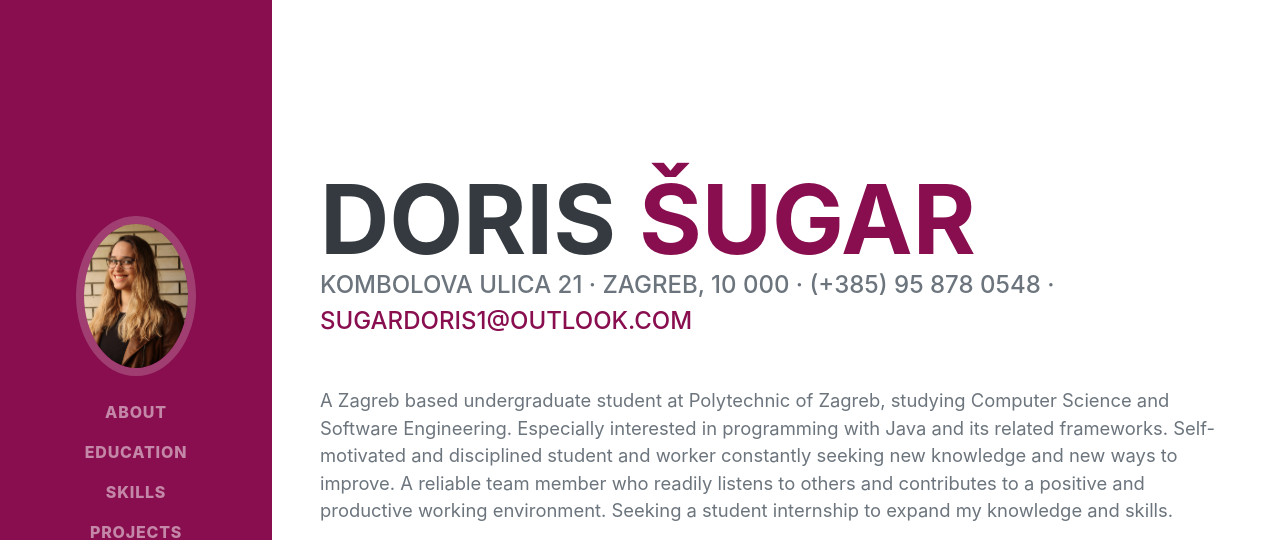
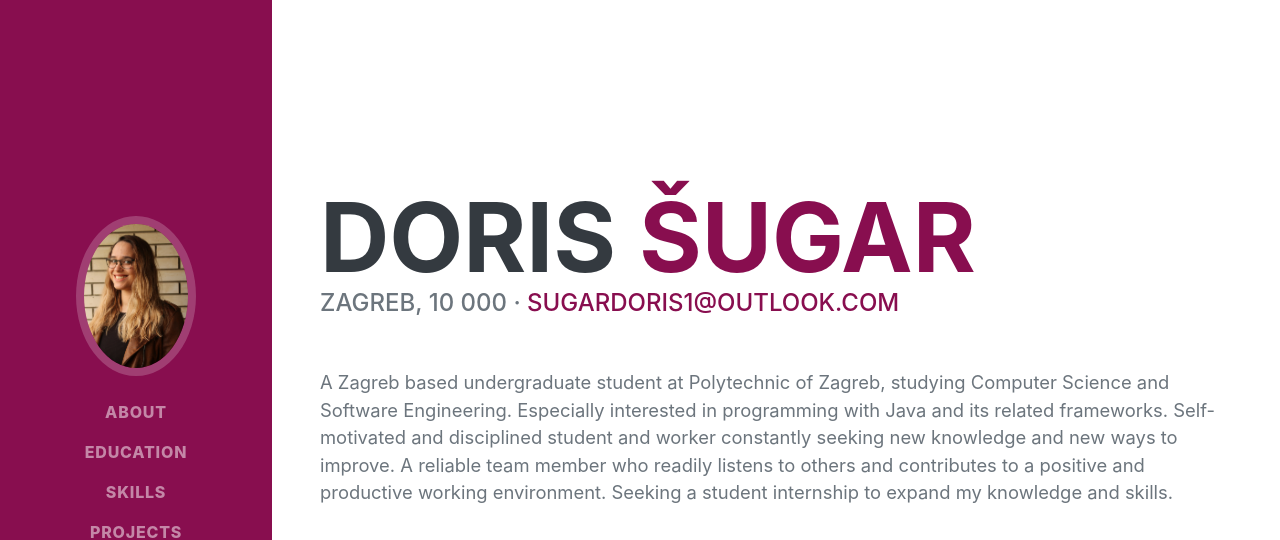
Before and after one commit to sugardoris/sugardoris.github.io, a plain HTML site: page index.html in a window 1280 px wide. Shown: the top 540 px of the page. Drawn offline with nearby package versions, Linux system fonts and the light colour scheme; a web font is replaced by a local one.

Commit message:
Update info

```diff
--- a/index.html
+++ b/index.html
@@ -43,8 +43,7 @@
                         <span class="text-primary">Šugar</span>
                     </h1>
                     <div class="subheading mb-5">
-                        Kombolova ulica 21 · Zagreb, 10 000 · (+385) 95 878 0548 ·
-                        <a href="mailto:name@email.com">sugardoris1@outlook.com</a>
+                        Zagreb, 10 000 · <a href="mailto:name@email.com">sugardoris1@outlook.com</a>
                     </div>
                     <p class="lead mb-5">A Zagreb based undergraduate student at Polytechnic of Zagreb, studying Computer Science and Software Engineering.
                         Especially interested in programming with Java and its related frameworks. Self-motivated and disciplined student and worker constantly
```
